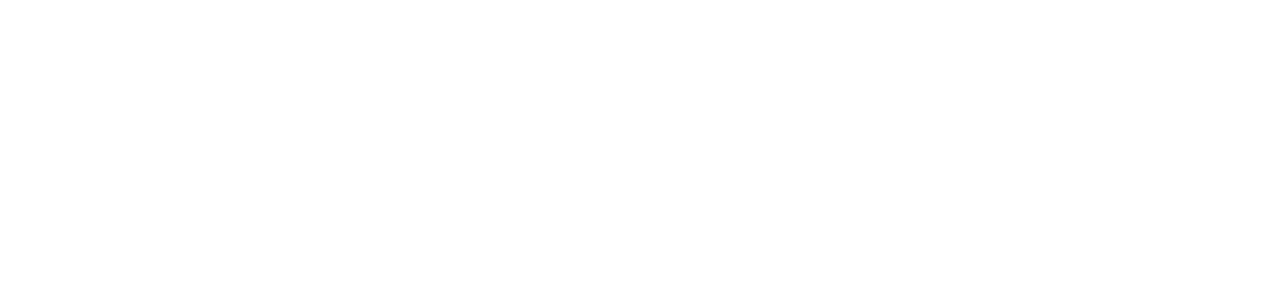
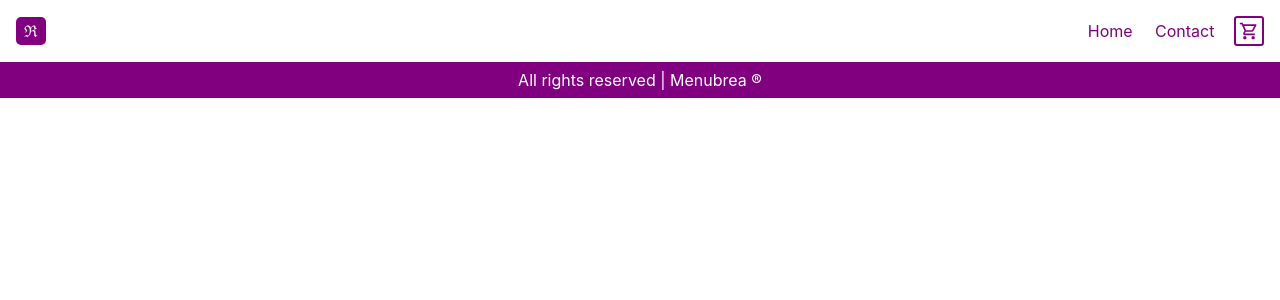
Before and after one commit to Menubrea/JavaScript-Frameworks, a React (Create React App) app: page / in a window 1280 px wide. Shown: the top 300 px of the page. Built offline with nearby package versions, Linux system fonts and the light colour scheme.

Commit message:
Created base ui and routing

```diff
--- a/src/App.js
+++ b/src/App.js
@@ -1,5 +1,14 @@
+import { Routes, Route } from 'react-router-dom';
+import { Layout } from './components/UI/Layout';
+
 function App() {
-  return <div></div>;
+  return (
+    <div>
+      <Routes>
+        <Route path="/" element={<Layout />}></Route>
+      </Routes>
+    </div>
+  );
 }
 
 export default App;
--- /dev/null
+++ b/src/components/UI/Footer.js
@@ -0,0 +1,16 @@
+import styled from 'styled-components';
+
+const BaseFooter = styled.footer`
+  background-color: purple;
+  color: white;
+  padding: 0.5em;
+  text-align: center;
+`;
+
+export function Footer() {
+  return (
+    <BaseFooter>
+      <div>All rights reserved | Menubrea &#174;</div>
+    </BaseFooter>
+  );
+}
--- /dev/null
+++ b/src/components/UI/Header.js
@@ -0,0 +1,27 @@
+import { Nav } from './Nav';
+import styled from 'styled-components';
+
+const BaseHeader = styled.header`
+  display: flex;
+  justify-content: space-between;
+  align-items: center;
+  padding: 0 1em;
+
+  div {
+    background-color: purple;
+    height: fit-content;
+    width: fit-content;
+    padding: 0.2em 0.5em;
+    border-radius: 5px;
+    color: white;
+  }
+`;
+
+export function Header() {
+  return (
+    <BaseHeader>
+      <div>&#8476;</div>
+      <Nav />
+    </BaseHeader>
+  );
+}
--- /dev/null
+++ b/src/components/UI/Layout.js
@@ -0,0 +1,13 @@
+import { Header } from './Header';
+import { Footer } from './Footer';
+import { Outlet } from 'react-router-dom';
+
+export function Layout() {
+  return (
+    <>
+      <Header />
+      <Outlet />
+      <Footer />
+    </>
+  );
+}
--- /dev/null
+++ b/src/components/UI/Nav.js
@@ -0,0 +1,54 @@
+import { Link } from 'react-router-dom';
+import styled from 'styled-components';
+import ShoppingCartOutlinedIcon from '@mui/icons-material/ShoppingCartOutlined';
+
+const NavList = styled.ul`
+  display: flex;
+  list-style: none;
+  gap: 1em;
+  align-items: center;
+  li {
+    padding: 0.2em 0.2em;
+    border-radius: 0.2em;
+    background-color: white;
+    a {
+      text-decoration: none;
+      color: purple;
+    }
+    :nth-child(3) {
+      border: 0.15em solid purple;
+      color: white;
+      :hover {
+        background-color: purple;
+        a {
+          color: white;
+        }
+      }
+      svg {
+        display: flex;
+        align-items: center;
+      }
+    }
+  }
+`;
+
+export function Nav() {
+  return (
+    <nav>
+      <NavList>
+        <li>
+          <Link to="/">Home</Link>
+        </li>
+
+        <li>
+          <Link to="/contact">Contact</Link>
+        </li>
+        <li>
+          <Link to="/cart">
+            <ShoppingCartOutlinedIcon fontSize="small" />
+          </Link>
+        </li>
+      </NavList>
+    </nav>
+  );
+}
--- a/src/index.js
+++ b/src/index.js
@@ -3,12 +3,13 @@
 import './index.css';
 import App from './App';
 import reportWebVitals from './reportWebVitals';
+import { BrowserRouter } from 'react-router-dom';
 
 const root = ReactDOM.createRoot(document.getElementById('root'));
 root.render(
-  <React.StrictMode>
+  <BrowserRouter>
     <App />
-  </React.StrictMode>
+  </BrowserRouter>
 );
 
 // If you want to start measuring performance in your app, pass a function
```
